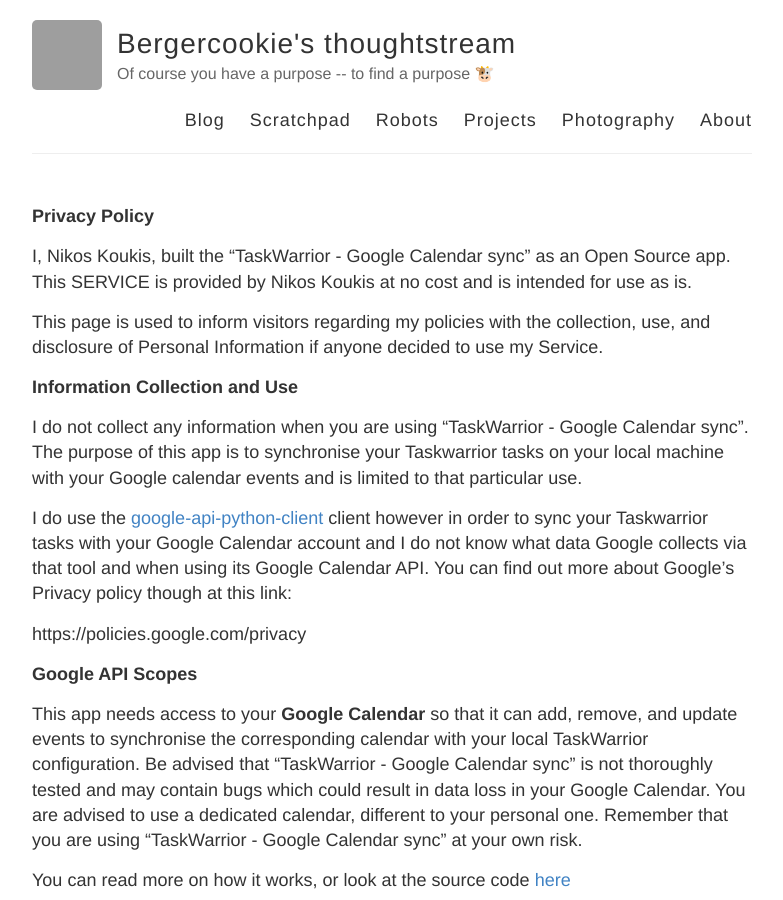
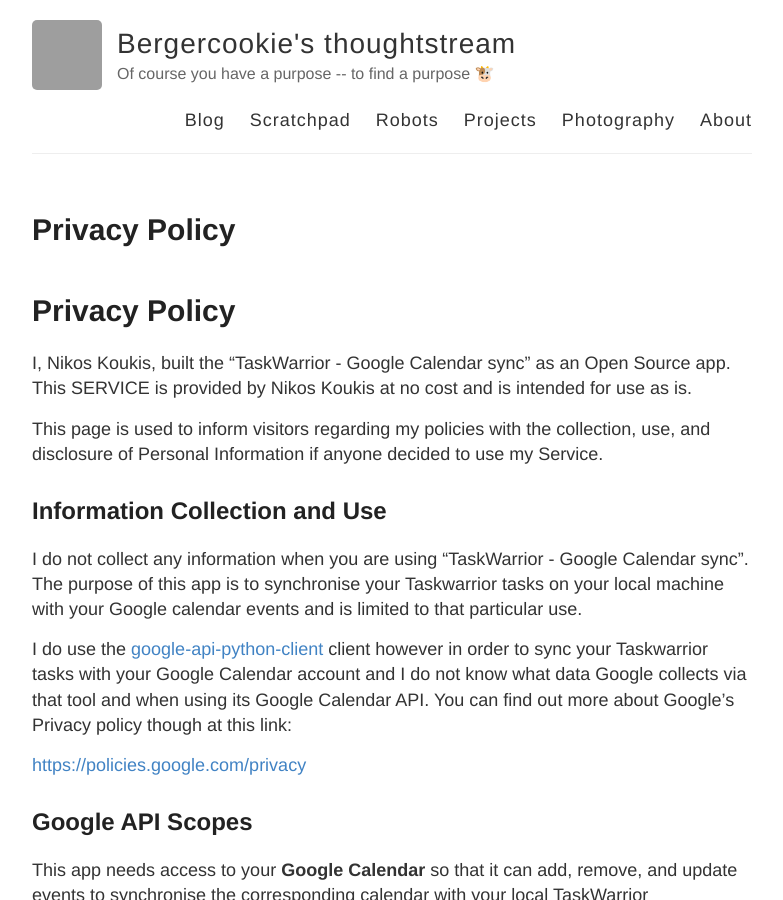
Before and after one commit to bergercookie/bergercookie.github.io, a Jekyll site: the page built from taskw-gcal-sync-privacy-policy.md, in a window 1280 px wide and 900 px high. Shown: the whole window, without its empty margins (248-1031 px from the left). Built offline with Jekyll 4.4.1, drawn with Linux system fonts in a browser that asks for light colours; emoji names are drawn with the system emoji font; our own code applies the rules of GitHub Pages for plain Markdown files; grey boxes are pictures that could not be loaded.

Commit message:
Do minor updates

```diff
--- a/taskw-gcal-sync-privacy-policy.md
+++ b/taskw-gcal-sync-privacy-policy.md
@@ -1,4 +1,4 @@
-**Privacy Policy**
+# Privacy Policy
 
 I, Nikos Koukis, built the "TaskWarrior - Google Calendar sync" as an Open
 Source app. This SERVICE is provided by Nikos Koukis at no cost and is intended
@@ -7,7 +7,7 @@ for use as is.
 This page is used to inform visitors regarding my policies with the collection,
 use, and disclosure of Personal Information if anyone decided to use my Service.
 
-**Information Collection and Use**
+## Information Collection and Use
 
 I do not collect any information when you are using "TaskWarrior - Google
 Calendar sync". The purpose of this app is to synchronise your Taskwarrior tasks
@@ -21,9 +21,9 @@ account and I do not know what data Google collects via that tool and when using
 its Google Calendar API. You can find out more about Google's Privacy policy
 though at this link:
 
-https://policies.google.com/privacy
+<https://policies.google.com/privacy>
 
-**Google API Scopes**
+## Google API Scopes
 
 This app needs access to your **Google Calendar** so that it can add, remove,
 and update events to synchronise the corresponding calendar with your local
@@ -36,7 +36,7 @@ sync" at your own risk.
 You can read more on how it works, or look at the source code
 [here](https://github.com/bergercookie/taskw_gcal_sync)
 
-**Security**
+## Security
 
 When using "TaskWarrior - Google Calendar sync" to sync TaskWarrior tasks with
 Google Calendar events you are using
@@ -49,7 +49,7 @@ the security of these two packages. Remember though that no method of
 transmission over the internet, or method of electronic storage is 100% secure
 and reliable, and I cannot guarantee its absolute security.
 
-**Changes to This Privacy Policy**
+## Changes to This Privacy Policy
 
 I may update our Privacy Policy from time to time. Thus, you are advised to
 review this page periodically for any changes. I will notify you of any changes
@@ -57,7 +57,7 @@ by posting the new Privacy Policy on this page.
 
 This policy is effective as of 2020-06-06
 
-**Contact Us**
+## Contact Us
 
 If you have any questions or suggestions about my Privacy Policy, do not
 hesitate to contact me at nickkouk@gmail.com.
```
Also changed, not shown: _posts/2019-10-13-ros.md (+9 -2 lines).
